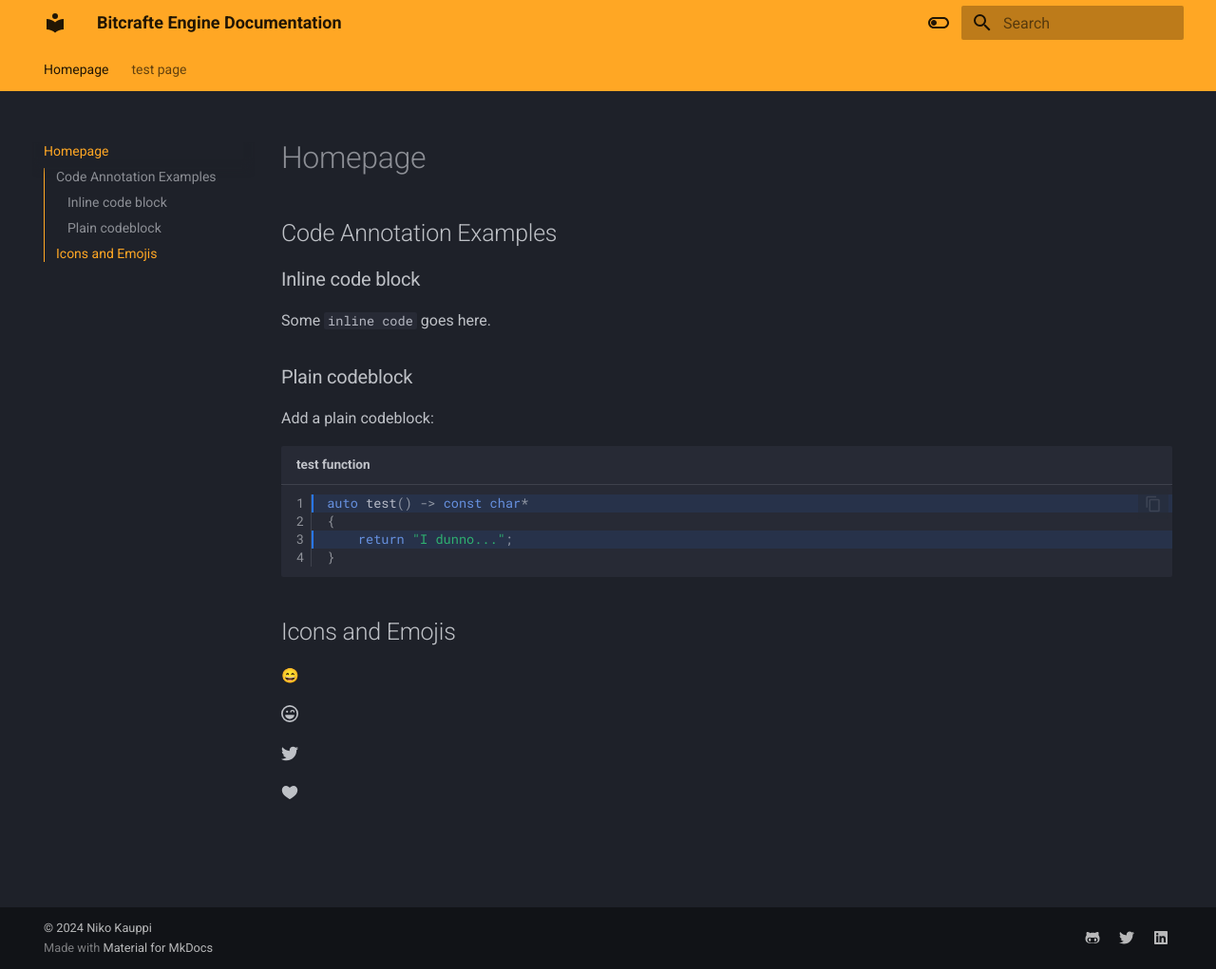
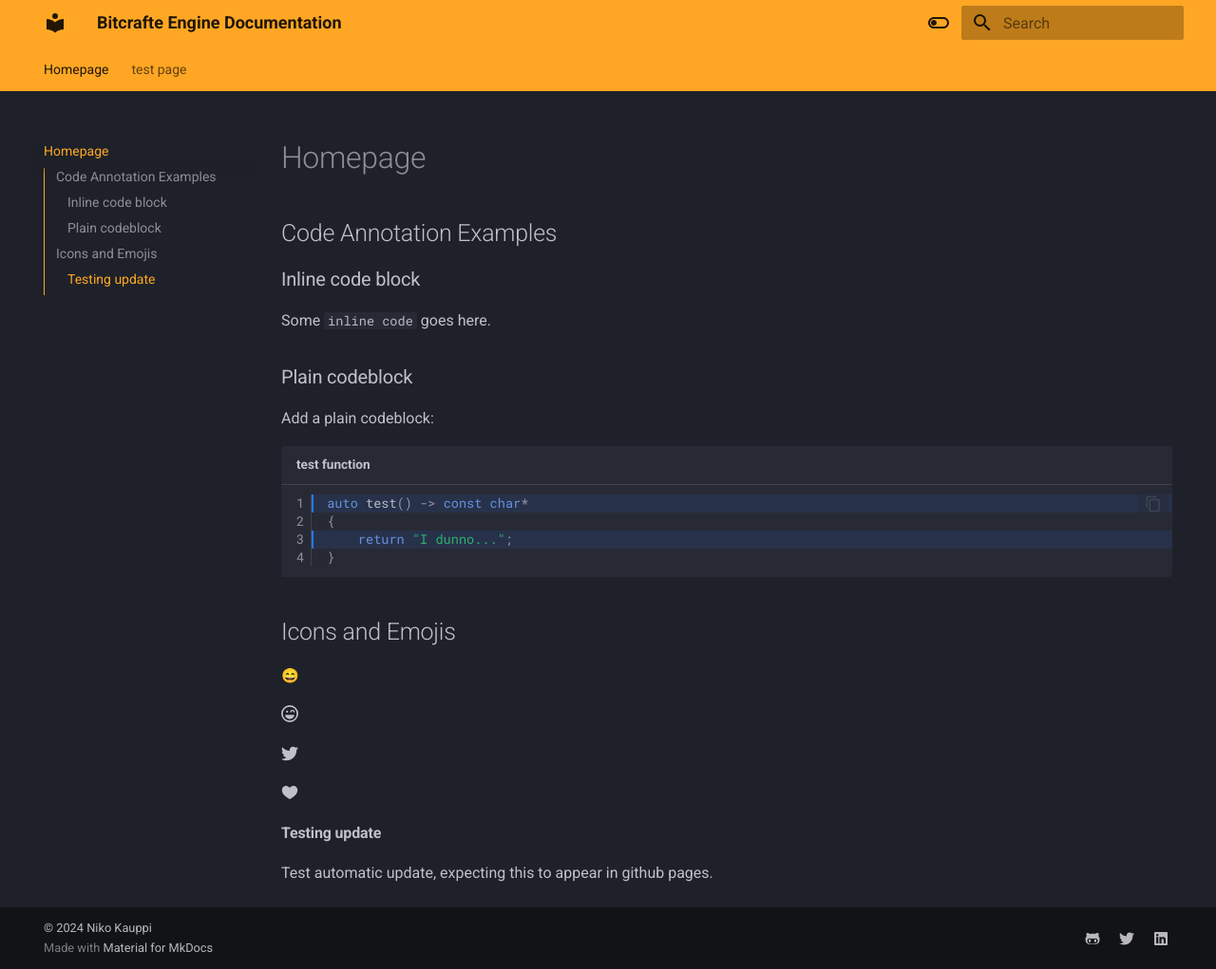
Before and after one commit to Noxagonal/Documentation-test-project-for-Bitcrafte-Engine, an MkDocs documentation site: the page built from docs/index.md, in a window 1280 px wide and 1021 px high. Shown: the whole window at 95% size. Built offline with MkDocs 1.6.1 and Material for MkDocs 9.7.7, drawn with Linux system fonts in a browser that asks for light colours; emoji names are drawn with the system emoji font.

Commit message:
Testing automatic pages update.

```diff
--- a/docs/index.md
+++ b/docs/index.md
@@ -25,3 +25,7 @@ auto test() -> const char*
 :fontawesome-brands-twitter:{ .twitter }
 
 :octicons-heart-fill-24:{ .heart }
+
+#### Testing update
+
+Test automatic update, expecting this to appear in github pages.
```
